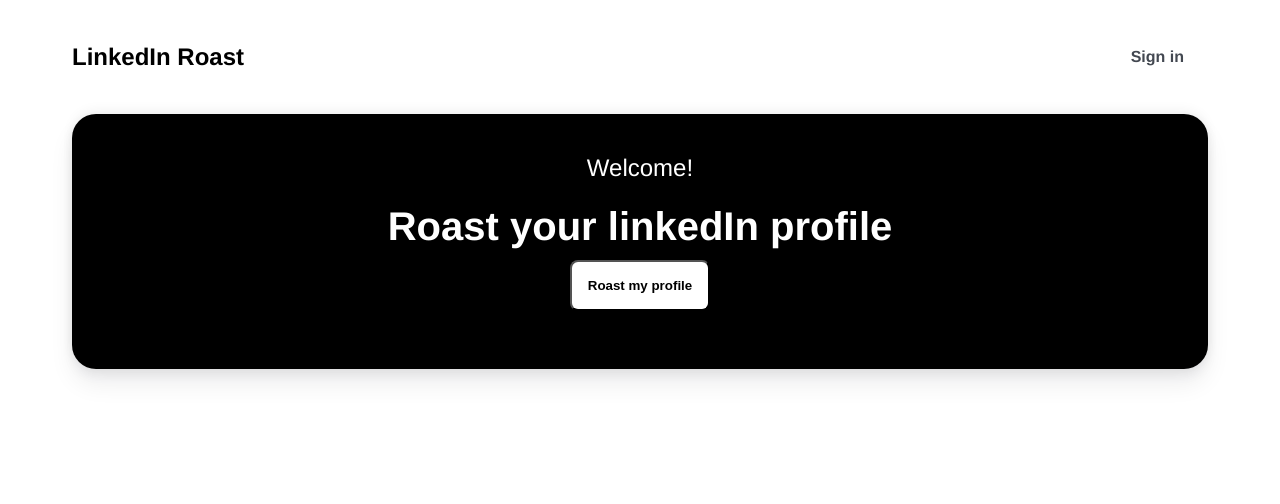
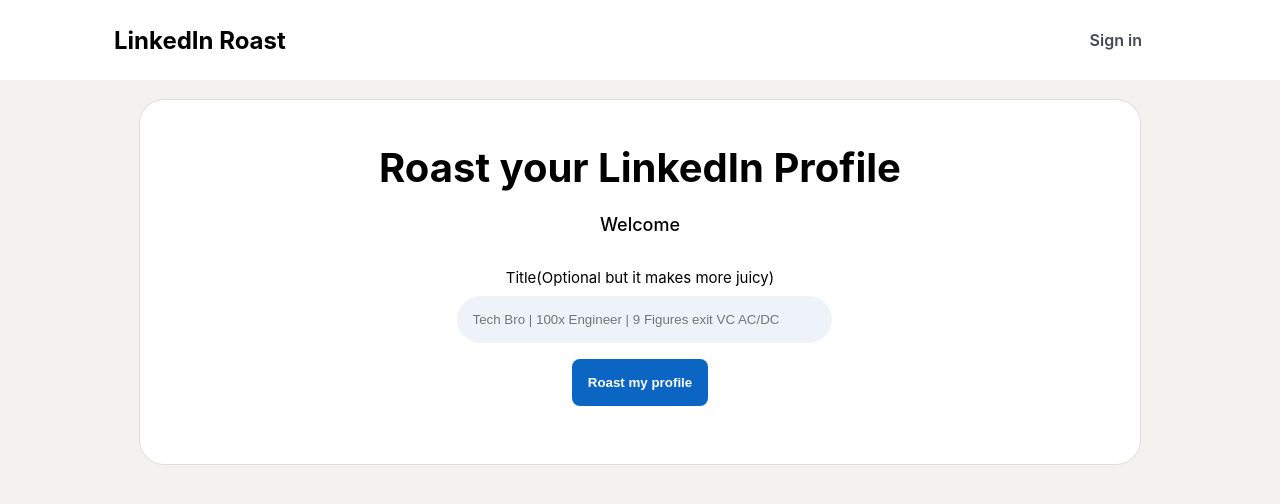
Before and after one commit to Maianki/linkedin-roast, a Next.js app: page /dashboard in a window 1280 px wide. Shown: the top 504 px of the page. Built offline with nearby package versions, Linux system fonts and the light colour scheme; no server answers.

Commit message:
add new ui and title

```diff
--- a/src/app/api/roast/route.ts
+++ b/src/app/api/roast/route.ts
@@ -11,11 +11,20 @@
 
     console.log("user data is :", userData);
 
+    let prompt = "";
+
     const image = userData?.image;
     const name = userData?.name;
+    const title = userData?.title ?? "";
 
     if (image == undefined || name == undefined) {
       return NextResponse.json({ message: "Bad Request" }, { status: 400 });
+    }
+
+    if (title.length > 0) {
+      prompt = `You are a comedian. This is a linkedIn profile picture (A social network for connecting with your work colleagues) of a some user make a roast of this user profile be super sarcastic and funny. Roast him his name is ${name} and title is ${title}. If the image does not appear to depict a person, please respond with a sarcastic remark regarding the inappropriate choice of image." `;
+    } else {
+      prompt = `You are a comedian. This is a linkedIn profile picture (A social network for connecting with your work colleagues) of a some user make a roast of this user profile be super sarcastic and funny. Roast him his name is ${name}. If the image does not appear to depict a person, please respond with a sarcastic remark regarding the inappropriate choice of image." `;
     }
 
     const output = await replicate.run(
@@ -24,7 +33,7 @@
         input: {
           image: image,
           top_p: 1,
-          prompt: `You are a comedian. This is a linkedIn profile picture (A social network for connecting with your work colleagues) of a some user make a roast of this user profile be super sarcastic and funny. Roast him his name is ${name}. If the image does not appear to depict a person, please respond with a sarcastic remark regarding the inappropriate choice of image." `,
+          prompt: prompt,
           max_tokens: 1024,
           temperature: 0.2,
         },
--- a/src/app/dashboard/page.tsx
+++ b/src/app/dashboard/page.tsx
@@ -8,13 +8,15 @@
   const [audioSrc, setAudioSrc] = useState<string>("");
   const { user } = useKindeBrowserClient();
   const [isRoast, setIsRoast] = useState<boolean>(false);
+  const [title, seTitle] = useState("");
 
   const handleRoast = async () => {
     setIsRoast(true);
     try {
       const audioBuffer = await getRoast(
         user?.picture as string,
-        `${user?.given_name}`
+        `${user?.given_name}`,
+        title
       );
       const audioBlob = new Blob([audioBuffer as unknown as string], {
         type: "audio/mpeg",
@@ -31,10 +33,25 @@
   return (
     <div className="container">
       <div className="card start-hero">
-        <p className="text-body-2 start-hero-intro">Welcome!</p>
         <p className="text-display-2">
-          Roast your linkedIn profile
+          Roast your LinkedIn Profile
           <br />
+          <p className="text-body-2 start-hero-intro">
+            Welcome {user?.given_name} {user?.family_name}
+          </p>
+          <div className="title-container">
+            <label htmlFor="title" className="title-label">
+              Title(Optional but it makes more juicy)
+            </label>
+            <input
+              className="title-input"
+              type="text"
+              id="title"
+              value={title}
+              placeholder="Tech Bro | 100x Engineer | 9 Figures exit VC AC/DC"
+              onChange={(e) => seTitle(e.target.value)}
+            />
+          </div>
           <button
             disabled={isRoast}
             className="btn btn-light btn-med cursor-pointer"
--- a/src/app/globals.css
+++ b/src/app/globals.css
@@ -10,7 +10,10 @@
   --g-box-shadow: 0px 6px 12px rgba(18, 20, 23, 0.06),
     0px 15px 24px rgba(18, 20, 23, 0.07), 0px -4px 12px rgba(18, 20, 23, 0.05);
 
-  --g-font-family: "Helvetica";
+  --g-font-family: -apple-system, system-ui, BlinkMacSystemFont, Segoe UI,
+    Roboto, Helvetica Neue, Fira Sans, Ubuntu, Oxygen, Oxygen Sans, Cantarell,
+    Droid Sans, Apple Color Emoji, Segoe UI Emoji, Segoe UI Emoji,
+    Segoe UI Symbol, Lucida Grande, Helvetica, Arial, sans-serif;
 
   --g-font-size-x-small: 0.75rem; /* 12px */
   --g-font-size-small: 0.875rem; /* 14px */
@@ -51,6 +54,7 @@
   padding: 0;
   margin: 0;
   font-family: var(--g-font-family);
+  background-color: #f4f2ee;
 }
 
 a {
@@ -70,8 +74,8 @@
 }
 
 .text-body-2 {
-  font-size: var(--g-font-size-x-large);
-  font-weight: var(--g-font-weight-base);
+  font-size: 18px;
+  font-weight: 500;
 }
 
 .text-body-3 {
@@ -107,17 +111,22 @@
   font-weight: var(--g-font-weight-semi-bold);
 }
 
+header {
+  background-color: #fff;
+  margin-bottom: 20px;
+}
+
 .container {
-  padding: 0 var(--g-spacing-4x-large);
-  margin: auto;
+  padding: 0 var(--g-spacing-2x-large);
+  margin: 0 auto;
+  max-width: 1080px;
 }
 
 .nav {
   align-items: center;
   display: flex;
   justify-content: space-between;
-  padding-bottom: var(--g-spacing-x-large);
-  padding-top: var(--g-spacing-x-large);
+  padding: 14px;
   width: 100%;
 }
 
@@ -142,9 +151,14 @@
 }
 
 .btn-light {
-  background: var(--g-color-white);
-  color: var(--g-color-black);
+  border: none;
+  background: #0a66c2;
+  color: white;
   font-weight: 600;
+}
+
+.btn-light:hover {
+  background-color: #004182;
 }
 
 .btn-big {
@@ -170,10 +184,9 @@
 }
 
 .card {
-  background: var(--g-color-black);
+  background: white;
   border-radius: var(--g-border-radius-large);
-  box-shadow: var(--g-box-shadow);
-  color: var(--g-color-white);
+  box-shadow: 0px 0px 0px 1px rgb(140 140 140 / 20%);
 }
 
 .link {
@@ -201,7 +214,7 @@
 }
 
 .start-hero-intro {
-  margin-bottom: var(--g-spacing-base);
+  margin-top: var(--g-spacing-base);
 }
 
 .avatar {
@@ -226,30 +239,72 @@
   margin-top: var(--g-spacing-2x-large);
 }
 
-
-.cursor-pointer{
+.cursor-pointer {
   cursor: pointer;
 }
 
+.title-container {
+  display: flex;
+  flex-direction: column;
+  align-items: center;
+  gap: 8px;
+  margin-bottom: 16px;
+  margin-top: 30px;
+}
 
+.title-label {
+  font-size: 15px;
+  font-weight: 400;
+}
 
-@media (max-width: 480px) {
+.title-input {
+  padding: 16px;
+  margin-left: 8px;
+  max-width: 375px;
+  width: 375px;
+  background-color: #edf3f8;
+  appearance: none;
+  outline: none;
+  border: none;
+
+  border-radius: 50px;
+}
+
+.title-input:hover {
+  outline: 2px solid #5d636f;
+}
+
+@media (max-width: 768px) {
   .container {
-    padding: 0 var(--g-spacing-large);
-    margin: 16px;
+    padding: 16px;
+    margin: 16px 0;
   }
 
-  .text-display-1{
+  .title-input {
+    width: 100%;
+  }
+
+  .text-display-1 {
     font-size: 2.8rem;
     margin-bottom: 6px;
   }
 
-  .text-display-2{
+  .text-display-2 {
     font-size: var(--g-font-size-x-large);
+    margin-bottom: 40px;
   }
 
-  .hero-tagline{
+  .hero-tagline {
     font-size: 2rem;
     margin-bottom: 30px;
   }
 }
+@media (max-width: 495px) {
+  .container {
+    padding: 8px;
+  }
+
+  .start-hero {
+    padding: 2rem 0.5rem;
+  }
+}
--- a/src/app/utils/getRoast.ts
+++ b/src/app/utils/getRoast.ts
@@ -4,11 +4,11 @@
   dangerouslyAllowBrowser: true,
 });
 
-export async function getRoast(image: string, name: string) {
+export async function getRoast(image: string, name: string, title: string) {
   const requestOptions = {
     method: "POST",
     headers: { "Content-Type": "application/json" },
-    body: JSON.stringify({ image: image, name: name }),
+    body: JSON.stringify({ image: image, name: name, title: title }),
   };
 
   try {
```
